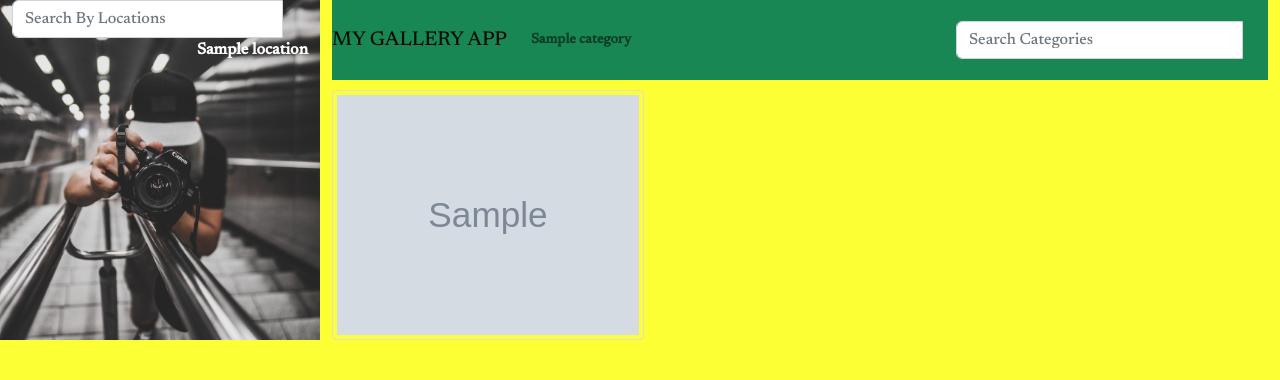
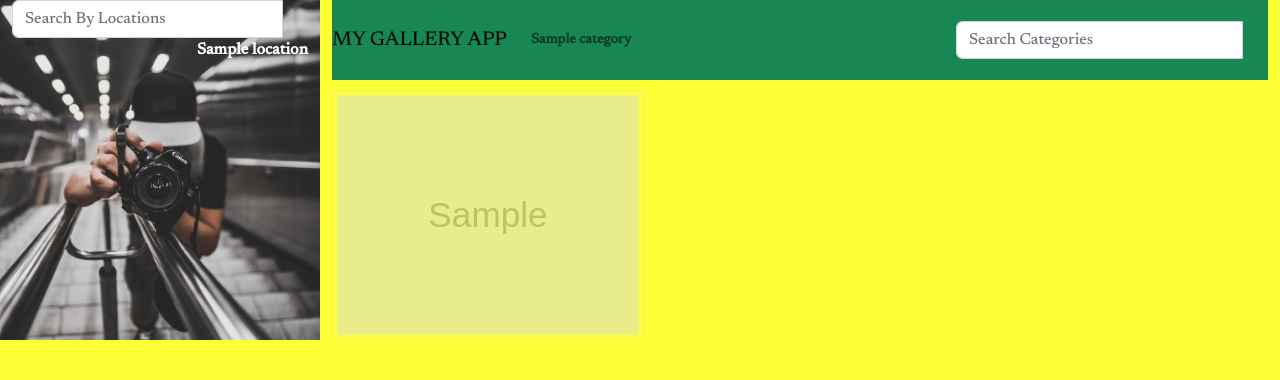
Before and after one commit to JamesMusembi/Personal-Gallery, a Django app: page / in a window 1280 px wide. Shown: the top 380 px of the page. Run offline with Django 3.2, Linux system fonts and the light colour scheme; tables that the repository leaves empty hold one stand-in row (values such as "Sample post"); grey boxes marked "Sample" are stand-in pictures; some libraries are stand-ins or nearby versions.

Commit message:
styling image

```diff
--- a/static/css/style.css
+++ b/static/css/style.css
@@ -62,6 +62,7 @@ img {
     border-radius: 4px;
     padding: 4px;
     width: 250px;
+    opacity: 0.5;
   }
 
   img:hover {
```
